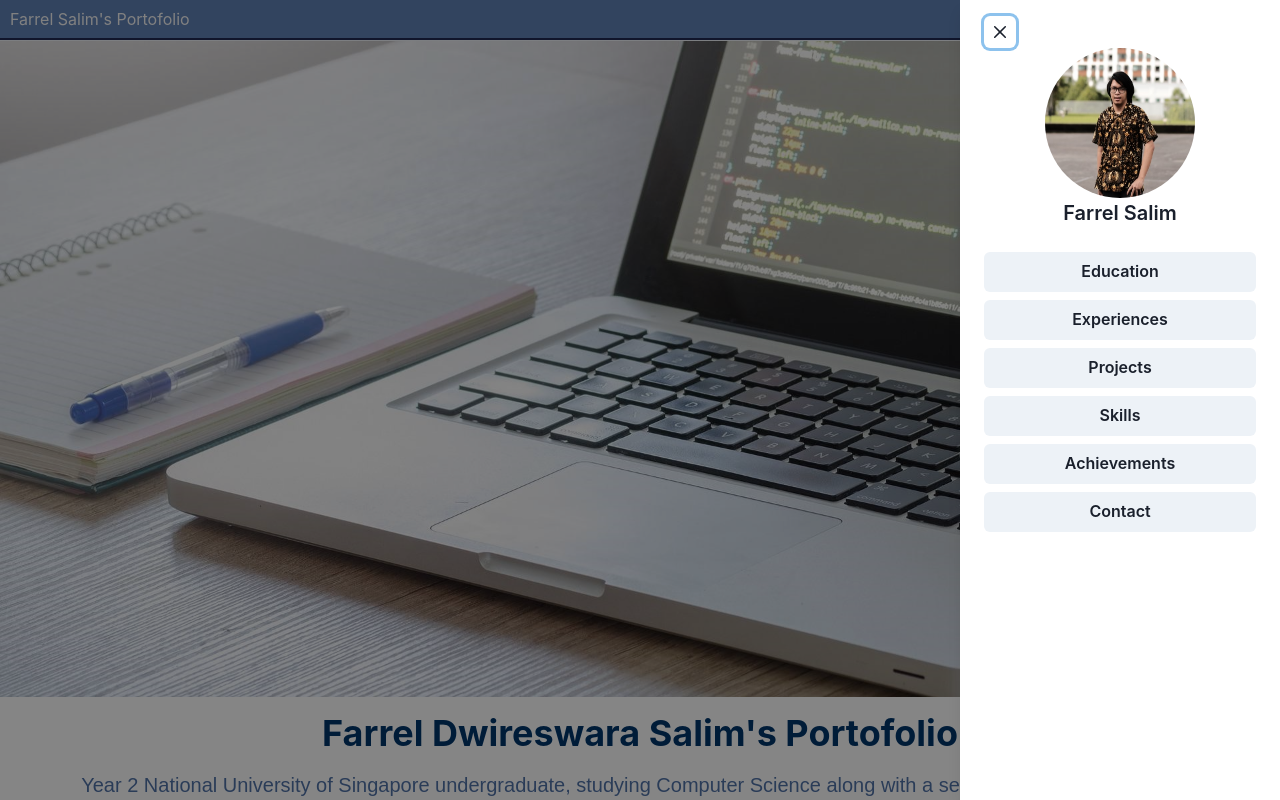
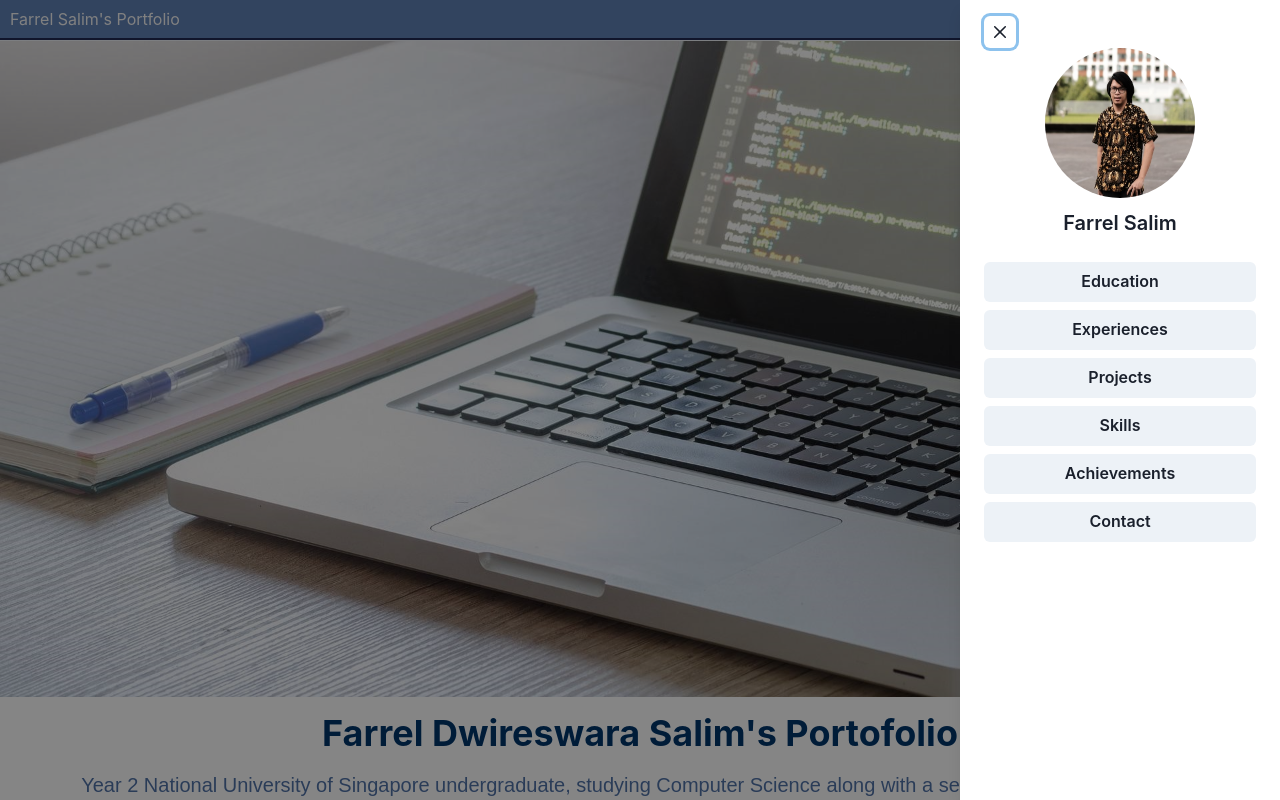
Before and after one commit to sugiyem/sugiyem.github.io, a React (Create React App) app: page / in a window 1280 px wide. Both pictures are taken after a click on the icon 1216 px from the left and 19 px from the top of the page. Shown: the top 800 px of the page. Built offline with nearby package versions, Linux system fonts and the light colour scheme.

Commit message:
Change web's title

```diff
--- a/src/components/CustomDrawerHeader.tsx
+++ b/src/components/CustomDrawerHeader.tsx
@@ -28,7 +28,9 @@ const CustomDrawerHeader: React.FC<CustomHeaderProps> = ({
           borderRadius="full"
           style={{ alignItems: "center" }}
         />
-        <Text textAlign="center">{description}</Text>
+        <Text textAlign="center" marginTop="10px">
+          {description}
+        </Text>
       </Center>
     </DrawerHeader>
   );
--- a/src/components/Header.tsx
+++ b/src/components/Header.tsx
@@ -27,7 +27,7 @@ const Header: React.FC<Clickable> = ({ onClick }) => {
         alignItems="center"
       >
         <Text color="whitesmoke" marginLeft="10px">
-          Farrel Salim's Portofolio
+          Farrel Salim's Portfolio
         </Text>
       </Box>
       <Box
```
Also changed, not shown: public/manifest.json.
